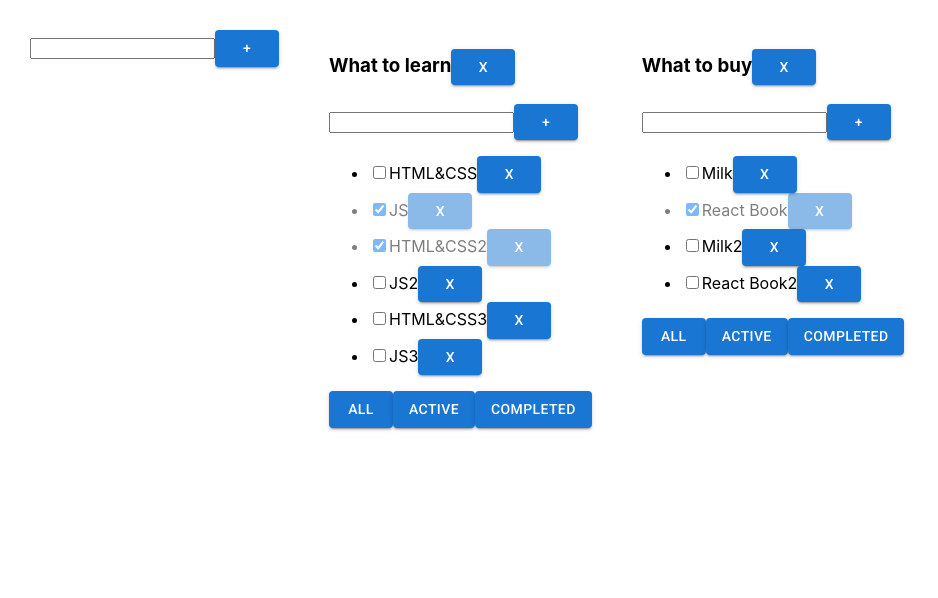
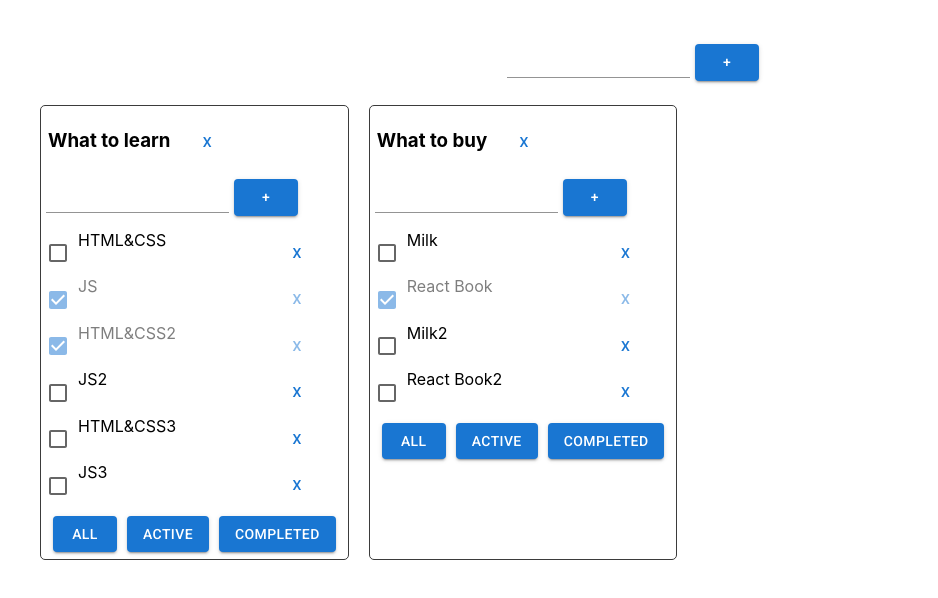
Before and after one commit to kontrast7/Todolist-ts, a React (Create React App) app: page / in a window 1280 px wide. Shown: the top 598 px of the page, without its empty margins (0-938 px from the left). Built offline with nearby package versions, Linux system fonts and the light colour scheme.

Commit message:
fix todo

```diff
--- a/src/App.css
+++ b/src/App.css
@@ -1,11 +1,18 @@
 .App {
   padding: 30px;
   display: flex;
+  flex-wrap: wrap;
+}
+.addItemWrapper {
+  display:flex;
+  align-items:center;
+  justify-content:center;
+  width: 100%;
 }
 
-.App > div {
+/*.App > div {
   margin-right: 50px;
-}
+}*/
 
 .error {
   border: red 1px solid;
--- a/src/App.tsx
+++ b/src/App.tsx
@@ -116,7 +116,11 @@ function App() {
 
   return (
     <div className="App">
-     <AddItemForm callBack={addTodolist} />
+
+      <div className="addItemWrapper">
+        <AddItemForm callBack={addTodolist} />
+      </div>
+
       {todolists.map((tl) => {
         let allTodolistTasks = tasks[tl.id];
         let tasksForTodolist = allTodolistTasks;
--- /dev/null
+++ b/src/Todolist.module.css
@@ -0,0 +1,25 @@
+.wrapper {
+    max-width: 310px;
+    margin: 10px;
+    border: 1px solid #3b3b3b;
+    border-radius:5px;
+}
+.btns {
+    margin: 7px;
+}
+.nameTodo {
+    margin-left: 7px;
+}
+
+
+.todo {
+    display: grid;
+    grid-template-columns: 34px 179px 59px;
+    grid-template-rows: 1fr;
+    gap: 2px 3px;
+    grid-template-areas:
+    "check span btn";
+}
+.check { grid-area: check; }
+.span { grid-area: span; }
+.btn { grid-area: btn; }
--- a/src/Todolist.tsx
+++ b/src/Todolist.tsx
@@ -3,7 +3,8 @@ import { FilterValuesType } from "./App";
 import { AddItemForm } from "./components/AddItemForm";
 import { EditableSpan } from "./components/EditableSpan";
 import { Buttons } from "./components/Buttons";
-
+import { Checkbox} from "@material-ui/core";
+import s from "./Todolist.module.css"
 
 export type TaskType = {
   id: string;
@@ -44,12 +45,11 @@ export function Todolist(props: PropsType) {
   };
 
   return (
-    <div>
-      <h3>
+    <div className={s.wrapper}>
+      <h3 className={s.nameTodo}>
 
         <EditableSpan title={props.title} callBack={editSpanHandler} />
-
-        <Buttons nameBtn={"x"} callback={removeTodolist} />
+        <Buttons nameBtn={"x"} callback={removeTodolist} variant={'text'} />
 
       </h3>
 
@@ -58,38 +58,47 @@ export function Todolist(props: PropsType) {
       <Buttons nameBtn={"ADD"} callback={()=>addTaskHandler(titleInput)}/>*/}
       {/*//РАЗБИТИЕ------------------*/}
 
-     <AddItemForm callBack={addTaskHandler} />
+        <AddItemForm callBack={addTaskHandler} />
 
-      <ul>
+
+
+
+      <div>
         {props.tasks.map((t) => {
           return (
-            <li key={t.id} className={t.isDone ? "is-done" : ""}>
-              <input
+            <div key={t.id} className={t.isDone ? "is-done" : ""}>
+              <div className={s.todo}>
+              <Checkbox className={s.check} onChange={(e) => onChangeTaskHandler(e, t.id)} checked={t.isDone}/>
+            {/*  <input
                 type="checkbox"
                 onChange={(e) => onChangeTaskHandler(e, t.id)}
                 checked={t.isDone}
-              />
+              />*/}
               <EditableSpan
                 title={t.title}
                 callBack={() => updateNameTasksHandler(t.title, t.id)}
               />
-              <Buttons nameBtn={"x"} callback={() => removeTaskHandler(t.id)} />
-            </li>
+              <Buttons variant={'text'} nameBtn={"x"} callback={() => removeTaskHandler(t.id)} />
+              </div>
+            </div>
           );
         })}
-      </ul>
-      <div>
+      </div>
+      <div className={s.btns}>
         <Buttons
+            variant={'contained'}
           className={props.filter === "all" ? "active-filter" : ""}
           nameBtn={"All"}
           callback={() => onClickFilterHandler("all")}
         />
         <Buttons
+            variant={'contained'}
           className={props.filter === "active" ? "active-filter" : ""}
           nameBtn={"Active"}
           callback={() => onClickFilterHandler("active")}
         />
         <Buttons
+            variant={'contained'}
           className={props.filter === "completed" ? "active-filter" : ""}
           nameBtn={"Completed"}
           callback={() => onClickFilterHandler("completed")}
--- /dev/null
+++ b/src/components/AddItemForm.module.css
@@ -0,0 +1,5 @@
+.wrapper {
+    margin: 14px;
+    margin-left: 5px;
+
+}
--- a/src/components/AddItemForm.tsx
+++ b/src/components/AddItemForm.tsx
@@ -1,5 +1,7 @@
 import React, {ChangeEvent, KeyboardEvent, useState} from "react";
+import { Input } from "@material-ui/core";
 import {Buttons} from "./Buttons";
+import s from "./AddItemForm.module.css"
 
 type propsType={
     callBack:(title:string)=>void
@@ -29,13 +31,17 @@ export const AddItemForm=({callBack}:propsType)=>{
     }
 
     return(
-        <div>
-            <input value={title}
+        <div className={s.wrapper}>
+            <Input value={title}
+                   onChange={onChangeHandler}
+                   onKeyPress={onKeyPressHandler}
+                   className={error ? "error" : ""}/>
+           {/* <input value={title}
                    onChange={onChangeHandler}
                    onKeyPress={onKeyPressHandler}
                    className={error ? "error" : ""}
-            />
-            <Buttons nameBtn={"+"} callback={addTask}/>
+            />*/}
+            <Buttons nameBtn={'+'} callback={addTask} variant="contained"/>
             {error && <div className="error-message">{error}</div>}
         </div>
     )
--- /dev/null
+++ b/src/components/Buttons.module.css
@@ -0,0 +1,3 @@
+.btn {
+    margin: 5px;
+}
--- a/src/components/Buttons.tsx
+++ b/src/components/Buttons.tsx
@@ -1,18 +1,20 @@
 import React from 'react';
-import {Button} from "@material-ui/core";
+import { Button } from "@material-ui/core";
+import s from "./Buttons.module.css"
 
 type propsType = {
 	nameBtn:string;
 	callback:()=> void;
 	className?:string;
+	variant?: "text" | "outlined" | "contained" | undefined;
 }
 export const Buttons = (props:propsType) => {
 	const onClickHandler = () => {
 		props.callback()
 	}
 	return(
-		<>
-		<Button variant={"contained"} color={"primary"} onClick={onClickHandler}>{props.nameBtn}</Button>
-		</>
-	)
+		<span className={s.btn}>
+		<Button onClick={onClickHandler} variant={props.variant}>{props.nameBtn}</Button>
+		</span>
+			)
 }
--- /dev/null
+++ b/src/components/EditableSpan.module.css
@@ -0,0 +1,3 @@
+.span {
+    word-wrap:break-word;
+}
--- a/src/components/EditableSpan.tsx
+++ b/src/components/EditableSpan.tsx
@@ -1,5 +1,7 @@
 import React, { ChangeEvent } from "react";
 import { useState } from "react";
+import {Input} from "@material-ui/core";
+import s from "./EditableSpan.module.css"
 
 type propsType = {
   title: string;
@@ -21,13 +23,14 @@ export const EditableSpan = (props: propsType) => {
   };
 
   return edit ? (
-    <input
-      value={title}
-      onBlur={editOff}
-      onChange={onChangeHandler}
-      autoFocus
-    />
+      <Input value={title}
+             onBlur={editOff}
+             onChange={onChangeHandler}
+             autoFocus/>
   ) : (
-    <span onDoubleClick={editOn}>{title}</span>
+
+        <span className={s.span} onDoubleClick={editOn}>{title}</span>
+
+
   );
 };
```
